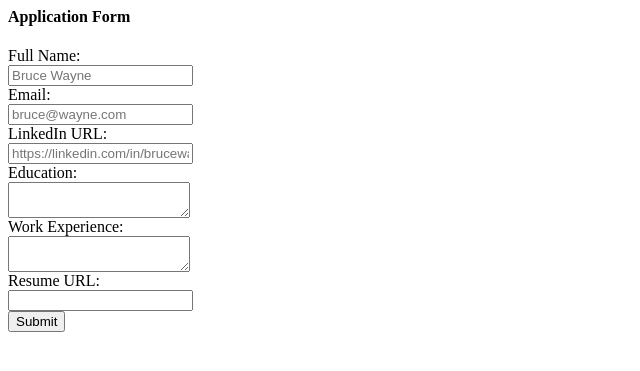
After one commit to agyeievans/flask-career-website-v2, a Flask app: template templates/application_form.html in a window 1280 px wide. The commit adds this page. Shown: the top 371 px of the page, without its empty margins (0-640 px from the left). Run offline with Flask 3, Linux system fonts and the light colour scheme; the template is opened without the code that fills it, so the values that code supplies are empty.

Commit message:
create and store job applications in database

```diff
--- a/app.py
+++ b/app.py
@@ -1,5 +1,5 @@
-from flask import Flask, render_template, jsonify
-from database import load_jobs_from_db, load_job_from_db
+from flask import Flask, render_template, jsonify, request
+from database import load_jobs_from_db, load_job_from_db, add_application_to_db
 from dotenv import load_dotenv
 load_dotenv()
 
@@ -22,5 +22,12 @@ def show_job(id):
   if not job:
     return "Not Found", 404
 
-  return render_template('jobpage.html',
-                         job=job)
+  return render_template('jobpage.html', job=job)
+
+@app.route("/job/<id>/apply", methods=['post'])
+def apply_to_job(id):
+    data = request.form
+    job = load_job_from_db(id)
+
+    add_application_to_db(id, data)
+    return render_template('application_submitted.html', application=data, job=job)
--- a/database.py
+++ b/database.py
@@ -30,3 +30,9 @@
             return None
         else:
             return dict(rows[0])
+
+def add_application_to_db(job_id, data):
+    with engine.connect() as conn:
+        query = text("INSERT INTO applications (job_id, full_name, email, linkedin_url, education, work_experience, resume_url) VALUES (:job_id, :full_name, :email, :linkedin_url, :education, :work_experience, :resume_url)")
+
+        conn.execute(query, {"job_id": job_id, "full_name": data['full_name'], "email": data['email'], "linkedin_url": data['linkedin_url'], "education": data['education'], "work_experience": data['work_experience'], "resume_url": data['resume_url']})
--- /dev/null
+++ b/templates/application_form.html
@@ -0,0 +1,35 @@
+<h4>Application Form</h4>
+
+<form action="/job/{{ job['id'] }}/apply" method="post">
+    <div class="mb-2">
+        <label for="full_name">Full Name:</label><br>
+        <input type="text" name="full_name" id="full_name" placeholder="Bruce Wayne" required>
+    </div>
+
+    <div class="mb-2">
+        <label for="email">Email:</label><br>
+        <input type="email" name="email" id="email" placeholder="bruce@wayne.com" required>
+    </div>
+
+    <div class="mb-2">
+        <label for="linkedin_url">LinkedIn URL:</label><br>
+        <input type="text" name="linkedin_url" placeholder="https://linkedin.com/in/brucewayne">
+    </div>
+
+    <div class="mb-2">
+        <label for="education">Education:</label> <br>
+        <textarea name="education" id="" ></textarea>
+    </div>
+
+    <div class="mb-2">
+        <label for="work_experience">Work Experience:</label> <br>
+        <textarea name="work_experience" id="" ></textarea>
+    </div>
+
+    <div class="mb-2">
+        <label for="resume_url">Resume URL:</label> <br>
+        <input type="text" name="resume_url" id="">
+    </div>
+
+    <input type="submit">
+</form>
--- a/templates/jobpage.html
+++ b/templates/jobpage.html
@@ -31,6 +31,7 @@
                 {% endfor %}
             </ol>
 
+            {% include 'application_form.html' %}
         </div>
 
         {% include 'footer.html' %}
```
Also changed, not shown: templates/application_submitted.html (added, +51 -0 lines).
